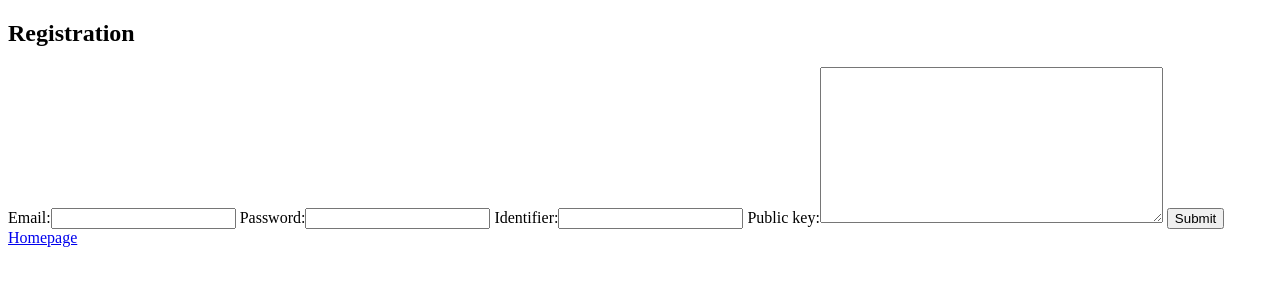
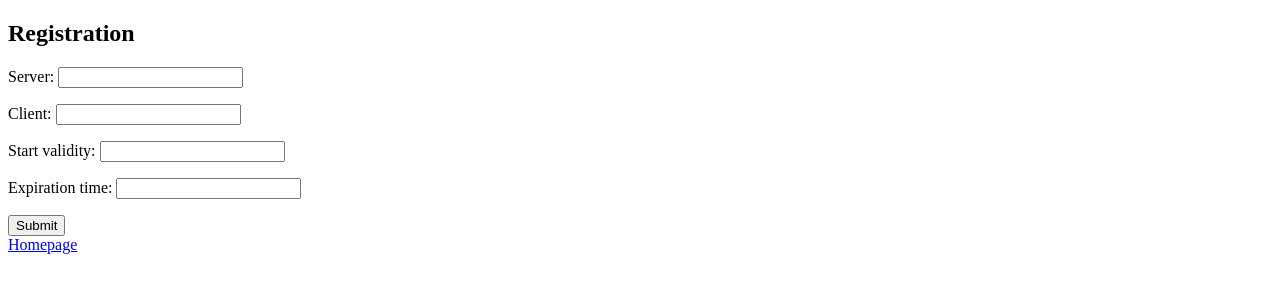
Before and after one commit to andreapergetti/authorization_transparency, a Django app: page /authorizations/authorization/create in a window 1280 px wide. Shown: the top 300 px of the page. Run offline with Django 3.2, Linux system fonts and the light colour scheme.

Commit message:
Create the authorizations app

```diff
--- a/authorizations/forms.py
+++ b/authorizations/forms.py
@@ -1,8 +1,40 @@
+import datetime
+import logging
+from django.core.exceptions import ValidationError
 from django.forms import ModelForm
 from .models import Authorizations
 
 
-class AccountForm(ModelForm):
+class AuthorizationForm(ModelForm):
     class Meta:
         model = Authorizations
-        fields = ('email', 'password', 'identifier', 'public_key')
+        fields = ('server', 'client', 'start_validity', 'expiration_time')
+
+    # This is the method to check more field a time.
+    # It overrides the clean function so you have to call the parent clean function and
+    # fill the cleaned_data attribute
+    def clean(self):
+        super().clean()
+        expiration_time = self.cleaned_data.get('expiration_time')
+        print(self.cleaned_data)
+        start_validity = self.cleaned_data.get('start_validity')
+        time_now = datetime.datetime.now(datetime.timezone.utc)
+        print(time_now)
+        if expiration_time <= start_validity:
+            raise ValidationError("The expiration time is before the start validity time")
+        if expiration_time <= time_now:
+            raise ValidationError("The expiration time is before the current time")
+        if start_validity < time_now:
+            raise ValidationError("The start validity time is before the current time")
+
+    # This are the method if you want check a field a time.
+    # They are running after the clean function so the data are in the cleaned_data dictionary
+#    def clean_start_validity(self):
+#        data = self.cleaned_data['start_validity']
+#           if data:
+#            raise ValidationError("You have forgotten about Fred!")
+
+#    def clean_expiration_time(self):
+#        data = self.cleaned_data['expiration_time']
+#        if data:
+#            raise ValidationError("You have forgotten about Fred!")
--- a/authorizations/models.py
+++ b/authorizations/models.py
@@ -1,13 +1,10 @@
 from django.db import models
+from accounts.models import Profile
 # Create your models here.
 
 
 class Authorizations(models.Model):
-    email = models.CharField(max_length=32)
-    password = models.CharField(max_length=32)
-    identifier = models.CharField(max_length=32)
-    public_key = models.TextField()
-#    issuer = models.ForeignKey()
+    issuer = models.ForeignKey(Profile, on_delete=models.CASCADE)
     server = models.CharField(max_length=32)
     client = models.CharField(max_length=32)
     start_validity = models.DateTimeField()
--- a/authorizations/templates/authorizations/authorization_create.html
+++ b/authorizations/templates/authorizations/authorization_create.html
@@ -6,7 +6,7 @@ Create an account
     <h1>Registration</h1>
     <form method="post">
     {% csrf_token %}
-    {{ form }}
+    {{ form.as_p }}
     <input type="submit" value="Submit">
     </form>
     <a href="{% url 'homepage' %}">Homepage</a>
--- a/authorizations/templates/authorizations/authorization_detail.html
+++ b/authorizations/templates/authorizations/authorization_detail.html
@@ -3,5 +3,6 @@
 Account detail
 {% endblock %}
 {% block content %}
-{{ object.pk }} - {{ object.identifier }} - {{ object.public_key }}
+    {{ object.pk }} - {{ object.issuer }} - {{ object.server }} - {{ object.client }} -
+    {{ object.start_validity }} - {{ object.expiration_time }}
 {% endblock %}
--- a/authorizations/templates/authorizations/authorization_list.html
+++ b/authorizations/templates/authorizations/authorization_list.html
@@ -5,6 +5,7 @@ Account: List
 {% block content %}
     <h1>List Profile</h1>
     {% for object in object_list %}
-    {{ object.identifier}} -- {{ object.public_key}}
+        {{ object.pk }} - {{ object.issuer }} - {{ object.server }} - {{ object.client }} -
+        {{ object.start_validity }} - {{ object.expiration_time }}
     {% endfor %}
 {% endblock %}
--- a/authorizations/views.py
+++ b/authorizations/views.py
@@ -4,7 +4,7 @@ from django.urls import reverse_lazy
 from django.views.generic import FormView, CreateView, ListView
 from django.views.generic.detail import DetailView
 from authorizations.models import Authorizations
-from .forms import AccountForm
+from .forms import AuthorizationForm
 
 # Create your views here.
 
@@ -18,7 +18,7 @@ class AuthorizationCreate(CreateView):
     model = Authorizations
     template_name = 'authorizations/authorization_create.html'
     success_url = reverse_lazy('homepage')
-    form_class = AccountForm
+    form_class = AuthorizationForm
 
 
 class AuthorizationList(ListView):
```
